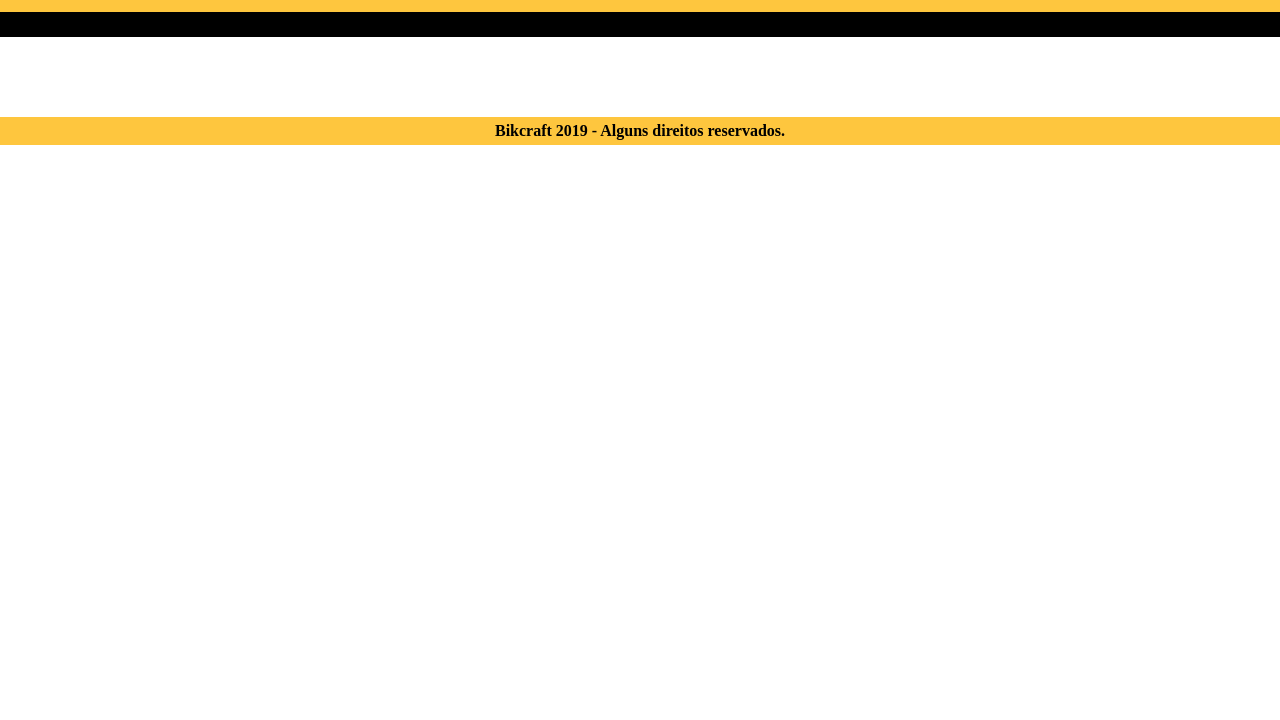
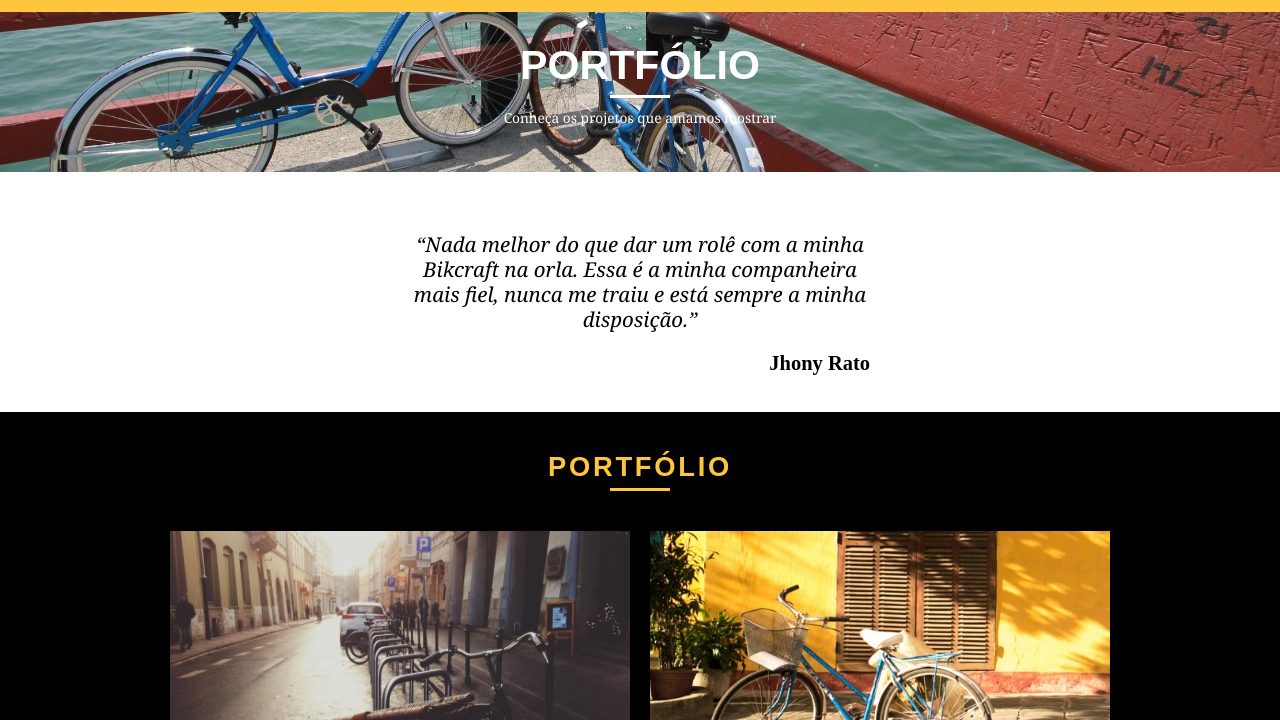
Before and after one commit to pedrobissetti/bikecraft, a website: page portfolio.html in a window 1280 px wide. Shown: the part 80-800 px from the top of the page. Drawn offline with Linux system fonts and the light colour scheme.

Commit message:
LP-Portfolio-Finalizada-faltando-apenas-as-animacoes

```diff
--- /dev/null
+++ b/css/scss/_portfolio.scss
@@ -0,0 +1,78 @@
+.portfolio__container {
+  width: 100%;
+  margin-top: 92px;
+  height: 160px;
+  text-align: center;
+  color: $color-white;
+  padding-top: 30px;
+  background: url('../img/background/bg-portfolio.jpg') no-repeat center;
+  background-size: cover !important;
+  &--titulo {
+    font-size: $font-xxlarge;
+    font-weight: bold;
+    font-family: $family-arial;
+    text-transform: uppercase;
+    color: $color-white;
+    &::after {
+      content: '';
+      display: block;
+      width: 60px;
+      height: 3px;
+      background: $color-white;
+      margin: 6px auto 10px auto
+    }
+  }
+  p {
+    font-size: $font-small;
+    font-family: $family-georgia, "Times New Roman", serif;
+    line-height: 20px;
+  }
+}
+
+.slide {
+  &__lista {
+    display: flex;
+    position: relative;
+    list-style: none;
+    overflow: hidden;
+    width: 100%;
+    padding: 0;
+    margin: 0;
+    &--item {
+      display: block;
+      float: left;
+      position: relative;
+      opacity: 1;
+      z-index: 2;
+      transition: opacity 500ms ease-in-out 0s;
+      margin: 0 auto;
+      &:nth-child(2),
+      &:nth-child(3) {
+        display: none;
+      }
+      &__clientes {
+        padding: 60px 0;
+        max-width: 460px;
+        margin: 0 auto;
+        &--text {
+          text-align: center;
+          font-family: $family-georgia, "Times New Roman", serif;
+          font-size: $font-large;
+          line-height: 25px;
+          font-style: italic;
+          margin-bottom: 20px
+        }
+        &--titulo {
+          font-size: $font-large;
+          font-weight: bold;
+          float: right;
+          font-style: normal;
+        }
+      }
+    }
+  }
+}
+
+#footer__portfolio {
+  margin-top: 20px;
+}
--- a/portfolio.html
+++ b/portfolio.html
@@ -26,14 +26,68 @@
     </div>
   </header>
 
-  <section class="portfolio">
+  <section class="portfolio__container">
     <div class="container">
-      <h1 class="portfolio__titulo">Portfólio</h1>
+      <h1 class="portfolio__container--titulo">Portfólio</h1>
       <p>Conheça os projetos que amamos mostrar</p>
     </div>
   </section>
 
-  <footer class="footer" id="footer">
+  <section class="container slide">
+    <ul class="slide__lista">
+      <li class="slide__lista--item">
+        <blockquote class="slide__lista--item__clientes">
+          <p class="slide__lista--item__clientes--text">“Nada melhor do que dar um rolê com a minha Bikcraft na orla. Essa é a minha companheira mais fiel, nunca me traiu e está sempre a minha disposição.”</p>
+          <cite class="slide__lista--item__clientes--titulo">Jhony Rato</cite>
+        </blockquote>
+      </li>
+
+      <li class="slide__lista--item">
+        <blockquote class="slide__lista--item__clientes">
+          <p class="slide__lista--item__clientes--text">“Aqueles que ainda não possuem uma Bikcraft, não sabem o que estão perdendo. A precisão é absurda e a velocidade transcendental. Nunca vida nada igual.”</p>
+          <cite class="slide__lista--item__clientes--titulo">Bernardo Silva</cite>
+        </blockquote>
+      </li>
+
+      <li class="slide__lista--item">
+        <blockquote class="slide__lista--item__clientes">
+          <p class="slide__lista--item__clientes--text">“Pedalar sempre foi a minha paixão, o que o pessoal da Bikcraft fez foi intensificar o meu amor por esta atividade. Recomendo à todos que amo.”</p>
+          <cite class="slide__lista--item__clientes--titulo">Barbara Moss</cite>
+        </blockquote>
+      </li>
+    </ul>
+  </section>
+
+  <section class="portfolio">
+    <div class="container">
+      <h2 class="titulo">Portfólio</h2>
+      <ul class="portfolio__lista">
+        <li class="grid-8"><img src="img/portfolio/retro.jpg" alt="Bicicleta Retro"></li>
+        <li class="grid-8"><img src="img/portfolio/passeio.jpg" alt="Bicicleta para Passeio"></li>
+        <li class="grid-16"><img src="img/portfolio/esporte.jpg" alt="Bicicleta Esportiva"></li>
+      </ul>
+    </div>
+  </section>
+
+  <section class="container slide">
+    <ul class="slide__lista">
+      <li class="slide__lista--item">
+        <blockquote class="slide__lista--item__clientes">
+          <p class="slide__lista--item__clientes--text">“Nada melhor do que andar numa Biciclenta, construída pela Bikcraft. Muito prática e versátil junto das melhores peças, nunca me traiu e está sempre a minha disposição.”</p>
+          <cite class="slide__lista--item__clientes--titulo">Marcelo Ribas</cite>
+        </blockquote>
+      </li>
+
+      <li class="slide__lista--item">
+        <blockquote class="slide__lista--item__clientes">
+          <p class="slide__lista--item__clientes--text">“Aqueles que ainda não possuem uma Bikcraft, não sabem o que estão perdendo. A precisão é absurda e a velocidade transcendental. Nunca vida nada igual.”</p>
+          <cite class="slide__lista--item__clientes--titulo">Aline Matos</cite>
+        </blockquote>
+      </li>
+    </ul>
+  </section>
+
+  <footer class="footer" id="footer__portfolio">
     <p>Bikcraft 2019 - Alguns direitos reservados.</p>
   </footer>
 
```
Also changed, not shown: index.html (+0 -1 lines), css/style.css.
